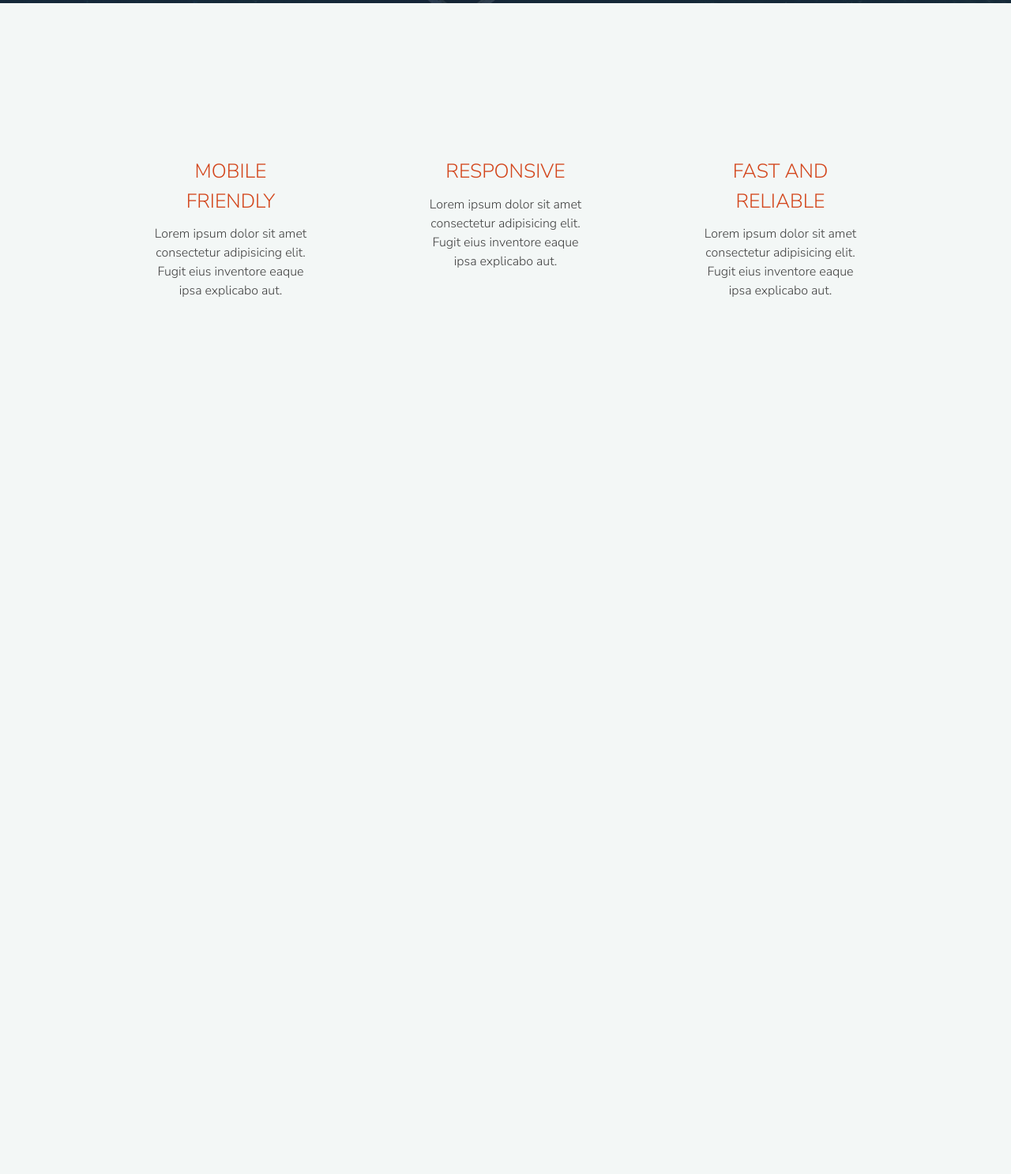
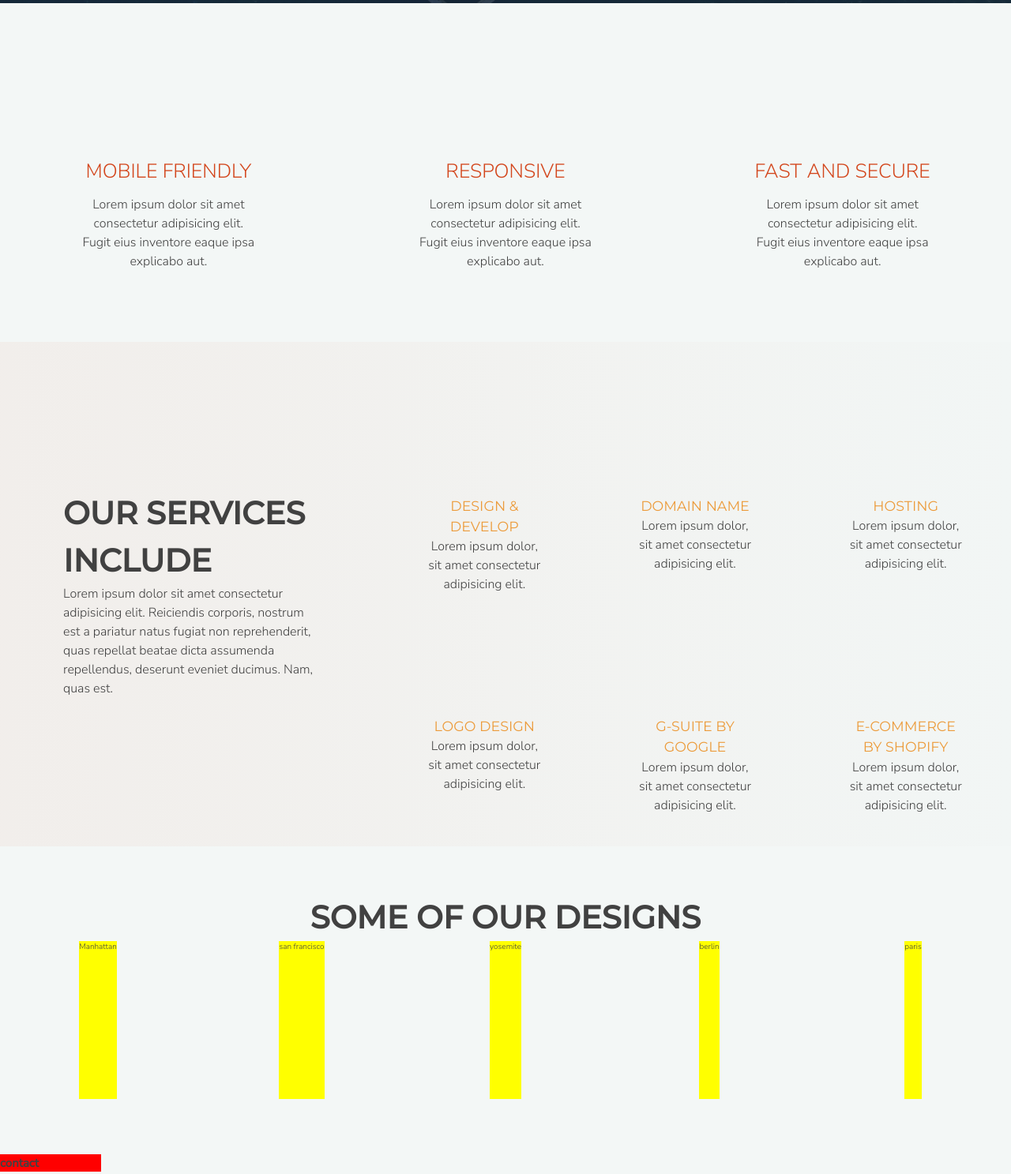
Before and after one commit to zsediqyar/JSD, a website: page index.html in a window 1280 px wide. Shown: the part 756-2243 px from the top of the page at 79% size. Before the commit the page ends 1176 px from the top, so only its background shows below. Drawn offline with Linux system fonts and the light colour scheme.

Commit message:
services section

```diff
--- a/index.html
+++ b/index.html
@@ -68,25 +68,83 @@
             <use xlink:href="#lnr-rocket"></use>
           </svg>
         </span>
-          <h2 class="exp-card-header">Fast and Reliable</h2>
+          <h2 class="exp-card-header">Fast and Secure</h2>
           <p class="exp-card-paragraph">Lorem ipsum dolor sit amet consectetur adipisicing elit. Fugit eius inventore eaque ipsa explicabo aut.</p>
       </div>
     </section>
 
     <section class="services">
+      <div class="services-text">
+        <h2 class="services-text-title">our services include</h2>
+        <p class="paragraph">Lorem ipsum dolor sit amet consectetur adipisicing elit. Reiciendis corporis, nostrum est a pariatur natus fugiat non reprehenderit, quas repellat beatae dicta assumenda repellendus, deserunt eveniet ducimus. Nam, quas est.</p>
+      </div>
 
+      <div class="services-types">
+        <div class="services-types-card">
+            <svg class="lnr lnr-code">
+              <use xlink:href="#lnr-code"></use>
+            </svg>
+            <h3 class="services-types-heading">design &amp; develop</h3>
+            <p class="paragraph">Lorem ipsum dolor, sit amet consectetur adipisicing elit.</p>
+        </div>
+        <div class="services-types-card">
+            <svg class="lnr lnr-earth">
+              <use xlink:href="#lnr-earth"></use>
+            </svg>
+            <h3 class="services-types-heading">domain name</h3>
+            <p class="paragraph">Lorem ipsum dolor, sit amet consectetur adipisicing elit.</p>
+        </div>
+        <div class="services-types-card">
+            <svg class="lnr lnr-cloud-check">
+              <use xlink:href="#lnr-cloud-check"></use>
+            </svg>
+            <h3 class="services-types-heading">hosting</h3>
+            <p class="paragraph">Lorem ipsum dolor, sit amet consectetur adipisicing elit.</p>
+        </div>
+        <div class="services-types-card">
+            <svg class="lnr lnr-pencil">
+              <use xlink:href="#lnr-pencil"></use>
+            </svg>
+            <h3 class="services-types-heading">logo design</h3>
+            <p class="paragraph">Lorem ipsum dolor, sit amet consectetur adipisicing elit.</p>
+        </div>
+        <div class="services-types-card">
+            <svg class="lnr lnr-envelope">
+              <use xlink:href="#lnr-envelope"></use>
+            </svg>
+            <h3 class="services-types-heading">G-suite by google</h3>
+            <p class="paragraph">Lorem ipsum dolor, sit amet consectetur adipisicing elit.</p>
+        </div>
+        <div class="services-types-card">
+            <svg class="lnr lnr-cart">
+              <use xlink:href="#lnr-cart"></use>
+            </svg>
+            <h3 class="services-types-heading">e-commerce by shopify</h3>
+            <p class="paragraph">Lorem ipsum dolor, sit amet consectetur adipisicing elit.</p>
+        </div>
+      </div>
     </section>
 
     <section class="designs">
-
+        <div class="designs-title">
+          <h2 class="designs-title-heading">Some of our designs</h2>
+        </div>
+        <div class="designs-types">
+          <div class="designs-cards">Manhattan</div>
+          <div class="designs-cards">san francisco</div>
+          <div class="designs-cards">yosemite</div>
+          <div class="designs-cards">berlin</div>
+          <div class="designs-cards">paris</div>
+        </div>
     </section>
 
     <section class="testimony">
 
+
     </section>
 
-    <section "contact">
-
+    <section class="contact">
+        <h1>contact</h1>
     </section>
 
   </main>
--- a/sass/partials/_base.scss
+++ b/sass/partials/_base.scss
@@ -18,7 +18,9 @@ $body-font: 'Nunito Sans', sans-serif;
 
 
 //UTILITIES
-
+.paragraph {
+    font-size: 1.6rem;
+}
 
 
 
@@ -47,6 +49,7 @@ body {
 .grid-container {
     display: grid;
     grid-template-columns: repeat(10, 1fr);
+    grid-template-rows: 95vh auto;
 }
 
 
--- a/sass/partials/_header.scss
+++ b/sass/partials/_header.scss
@@ -7,9 +7,9 @@
     background-position: top;
     height: 95vh;
     width: 100%;
-    grid-column: 1 / -1;
+    grid-column: 1 / 11;
+    grid-row: 1 / 2;
     position: relative;
-
 
     &-text-box {
         @include centerAbs;
@@ -56,7 +56,7 @@
     border-radius: 10rem;
 }
 .cta:hover {
-    background-image: linear-gradient(to bottom,
+    background-image: linear-gradient(to top,
         rgba($light-red, 1),
         rgba($dark-red, 1));
     color: $white;
--- /dev/null
+++ b/sass/partials/_index.scss
@@ -0,0 +1,144 @@
+.main {
+    grid-column: 1 / 11;
+    display: grid;
+    grid-template-columns: repeat(10, 1fr);
+    grid-template-rows: repeat(6, min-content);
+    grid-row-gap: 2rem;
+
+}
+
+.exp {
+    grid-column: 1 / 11;
+    grid-row: 1 / 2;
+    margin-bottom: 3rem;
+    display: grid;
+    grid-template-columns: repeat(auto-fit, minmax(25rem, 1fr));
+
+
+    &-card {
+        padding: 4rem 10rem;
+        text-align: center;
+
+        &-header {
+            font-size: 2.5rem;
+            color: $light-red;
+            font-weight: 100;
+            text-transform: uppercase;
+            margin-bottom: 1rem;
+        }
+
+        &-paragraph {
+            font-size: 1.6rem;
+        }
+    }
+    svg {
+        fill: $dark-gray;
+        width: 10rem;
+    }
+}
+//INDEX PAGE SERVICES SECTION
+.services {
+    grid-row: 2 / 3;
+    grid-column: 1 / 11;
+    display: grid;
+    grid-template-columns: repeat(8, 1fr);
+    justify-items: center;
+    align-items: center;
+    padding: 4rem 0;
+    background-image: linear-gradient(to left,
+        rgba($light-gray, 1),
+        rgba($light-red, .05));
+        // url("/imgs/services-bg.jpg");
+    background-size: cover;
+    background-position: top;
+
+    &-text {
+        grid-column: 1 / 4;
+        padding: 6rem 8rem;
+
+        &-title {
+            font-size: 4rem;
+            font-family: $title-font;
+            text-transform: uppercase;
+        }
+    }
+
+    &-types {
+        grid-column: 4 / 9;
+        display: grid;
+        grid-template-columns: repeat(3, 1fr);
+        grid-template-rows: repeat(2, min-content);
+        justify-items: start;
+
+        &-card {
+            padding: 0 6rem;
+            text-align: center;
+
+            svg {
+                width: 6rem;
+                height: auto;
+                fill: $light-blue;
+                padding: 0;
+                margin: 0;
+            }
+        }
+
+        &-heading {
+            font-size: 1.75rem;
+            text-transform: uppercase;
+            color: $dark-yellow;
+            font-family: $title-font;
+            font-weight: 400;
+        }
+    }
+
+}
+
+.designs {
+    grid-column: 1 / 11;
+    grid-row: 3 / 4;
+    margin-bottom: 3rem;
+    display: grid;
+    grid-template-rows: 10rem 1fr;
+    grid-template-columns: repeat(10, 1fr);
+
+
+    &-title {
+        grid-column: 1 / 11;
+        padding: 4rem 10rem;
+        text-align: center;
+
+        &-heading {
+            font-size: 4rem;
+            font-family: $title-font;
+            text-transform: uppercase;
+        }
+    }
+
+    &-types {
+        grid-column: 1 / 11;
+        display: grid;
+        grid-template-columns: repeat(auto-fit, minmax(20rem, 1fr));
+        align-items: center;
+        grid-gap: 1rem;
+        justify-items: center;
+    }
+
+    &-cards {
+        height: 20rem;
+        background: yellow;
+    }
+
+}
+
+
+
+.testimony {
+    grid-row: 4 / 5;
+    background: red;
+}
+
+.contact {
+    grid-row: 5 / 6;
+    background: red;
+}
```
Also changed, not shown: css/main.css, imgs/services-bg.jpg (added).
